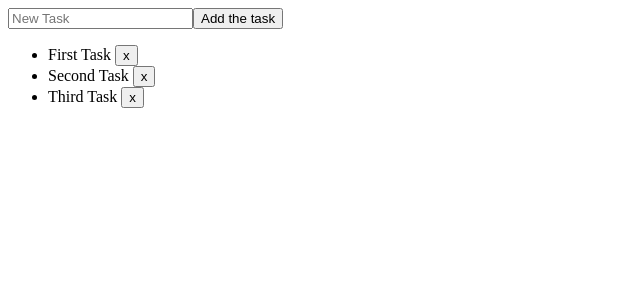
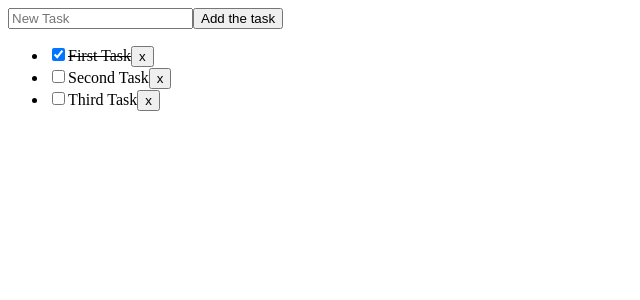
Before and after one commit to zhanserikAmangeldi/vue-course, a Vue app in the folder task-manager/: page / in a window 1280 px wide. Shown: the top 300 px of the page, without its empty margins (0-640 px from the left). Built offline with nearby package versions, Linux system fonts and the light colour scheme; the HTML template or start-up script is replaced by a standard one.

Commit message:
add check/uncheck task

```diff
--- a/task-manager/src/App.vue
+++ b/task-manager/src/App.vue
@@ -4,15 +4,16 @@ import { ref } from 'vue'
 let id = 0
 const newTask = ref('')
 const tasks = ref([
-  { id: id++, desc: "First Task"},
-  { id: id++, desc: "Second Task"},
-  { id: id++, desc: "Third Task"}
+  { id: id++, desc: "First Task", done: true },
+  { id: id++, desc: "Second Task", done: false },
+  { id: id++, desc: "Third Task", done: false }
 ])
 
 function addTask() {
   tasks.value.push({
     id: id++,
-    desc: newTask.value
+    desc: newTask.value,
+    done: false
   })
   newTask.value = ''
 }
@@ -32,11 +33,15 @@ function removeTask(id) {
   </form>
   <ul>
     <li v-for="task in tasks" :key="task.id">
-      {{ task.desc }}
+      <input type="checkbox" v-model="task.done">
+      <span :class="{ done: task.done}">{{ task.desc }}</span>
       <button @click="removeTask(task.id)">x</button>
     </li>
   </ul>
-
 </template>
 
-<style scoped></style>
+<style scoped>
+.done {
+  text-decoration: line-through;
+}
+</style>
```
